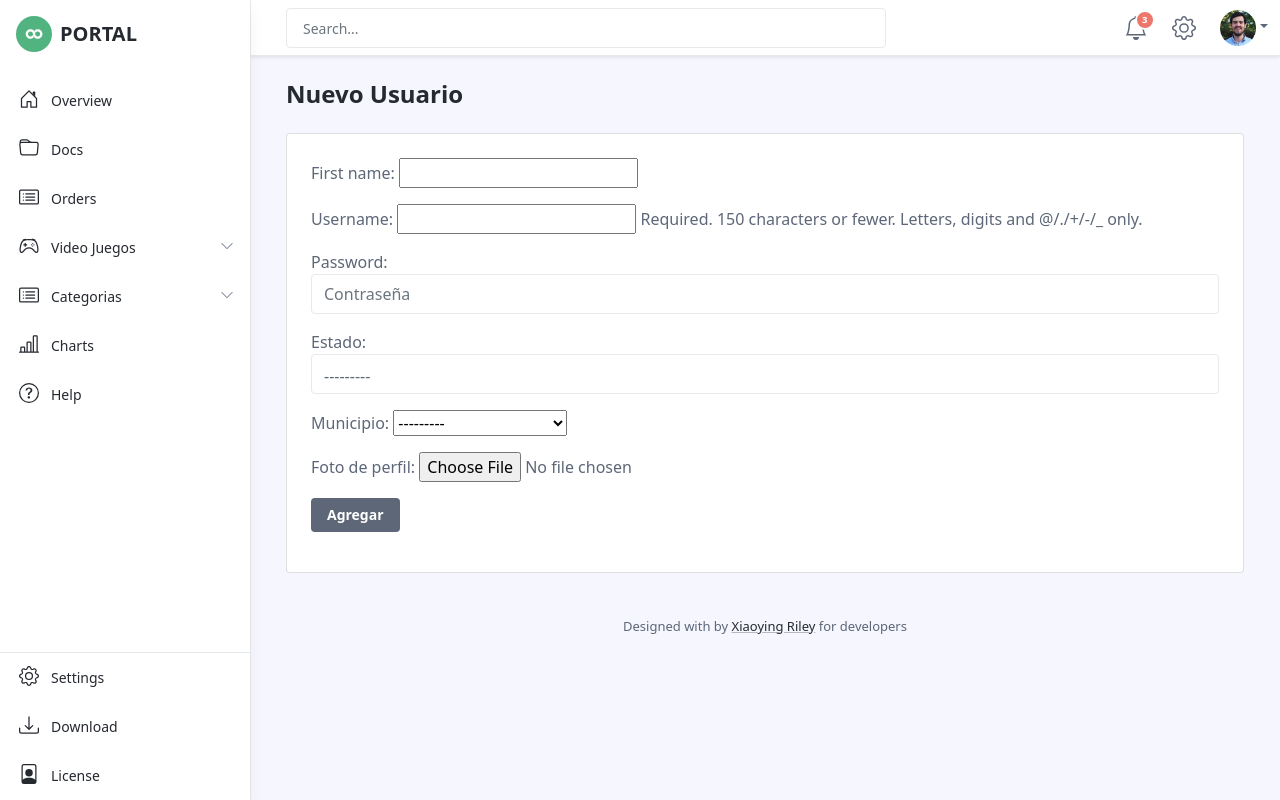
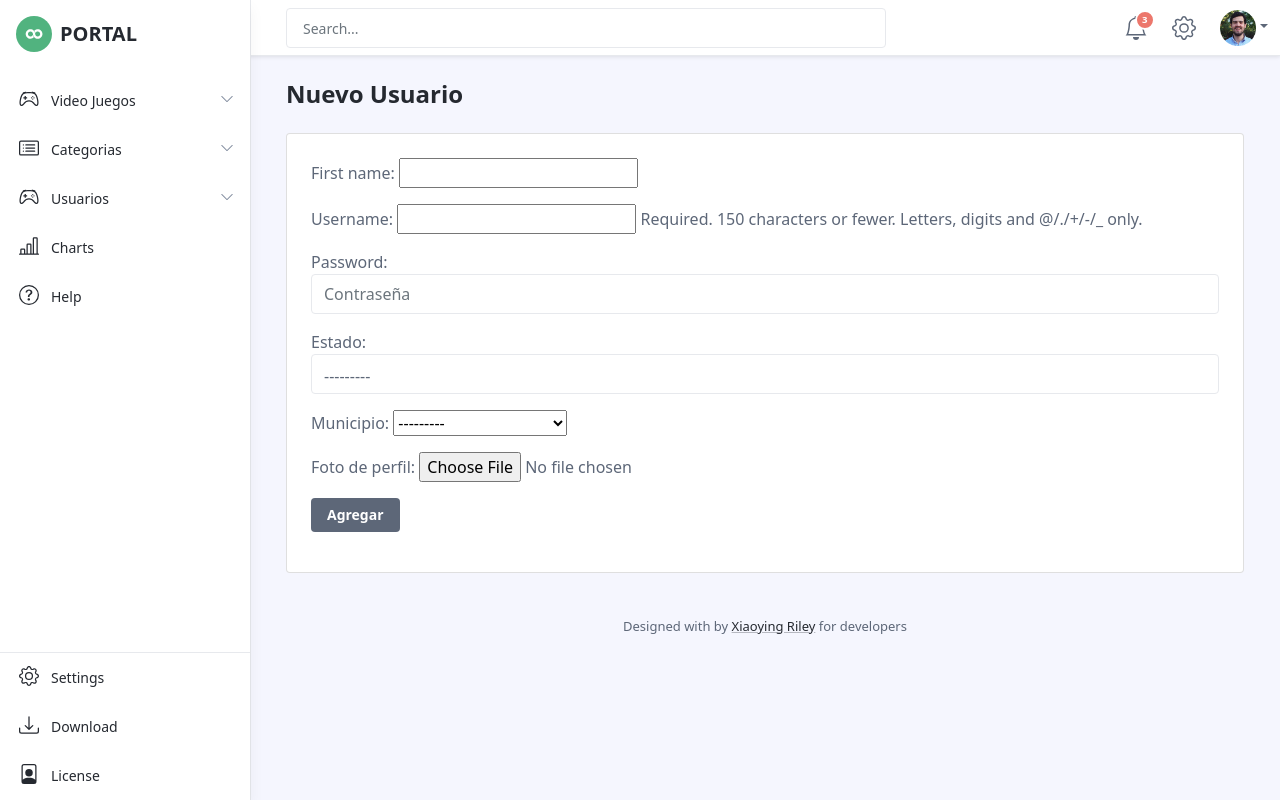
Before and after one commit to gerashdo/videojuegos_django_ejemplo, a Django app: page /usuarios/nuevo/ in a window 1280 px wide. Run offline with Django 3.2, Linux system fonts and the light colour scheme; data comes from the database, SQL or seed files in the repository; some libraries are stand-ins or nearby versions.

Commit message:
Implementacion de lista usuarios, agregado la barra de menu usuarios.

```diff
--- a/usuarios/urls.py
+++ b/usuarios/urls.py
@@ -4,7 +4,7 @@
 app_name = 'usuarios'
 
 urlpatterns = [
-    # path('lista/', views.VideojuegoList.as_view(), name='lista_videojuegos'),
+    path('lista/', views.UsuarioList.as_view(), name='lista_usuario'),
     path('nuevo/', views.NuevoUsuario.as_view(), name='nuevo_usuario'),
     path('municipios/', views.obtiene_municipios, name='obtiene_municipios'),
     # path('editar/<int:pk>', views.VideojuegoActualizar.as_view(), name='editar_videojuego'),
--- a/usuarios/views.py
+++ b/usuarios/views.py
@@ -1,5 +1,6 @@
 from django.shortcuts import render, get_object_or_404
 from django.views.generic.edit import CreateView
+from django.views.generic import ListView
 from .models import Usuario, Estado, Municipio
 from .forms import UsuarioForm
 from django.urls import reverse_lazy
@@ -30,3 +31,6 @@
         json.append({'id':municipio.id, 'nombre':municipio.nombre})
 
     return JsonResponse(json, safe=False)
+
+class UsuarioList(ListView):
+    model = Usuario
--- a/videojuego/templates/base2.html
+++ b/videojuego/templates/base2.html
@@ -173,44 +173,7 @@
 
 			    <nav id="app-nav-main" class="app-nav app-nav-main flex-grow-1">
 				    <ul class="app-menu list-unstyled accordion" id="menu-accordion">
-					    <li class="nav-item">
-					        <!--//Bootstrap Icons: https://icons.getbootstrap.com/ -->
-					        <a class="nav-link" href="index.html">
-						        <span class="nav-icon">
-						        <svg width="1em" height="1em" viewBox="0 0 16 16" class="bi bi-house-door" fill="currentColor" xmlns="http://www.w3.org/2000/svg">
-		  <path fill-rule="evenodd" d="M7.646 1.146a.5.5 0 0 1 .708 0l6 6a.5.5 0 0 1 .146.354v7a.5.5 0 0 1-.5.5H9.5a.5.5 0 0 1-.5-.5v-4H7v4a.5.5 0 0 1-.5.5H2a.5.5 0 0 1-.5-.5v-7a.5.5 0 0 1 .146-.354l6-6zM2.5 7.707V14H6v-4a.5.5 0 0 1 .5-.5h3a.5.5 0 0 1 .5.5v4h3.5V7.707L8 2.207l-5.5 5.5z"/>
-		  <path fill-rule="evenodd" d="M13 2.5V6l-2-2V2.5a.5.5 0 0 1 .5-.5h1a.5.5 0 0 1 .5.5z"/>
-		</svg>
-						         </span>
-		                         <span class="nav-link-text">Overview</span>
-					        </a><!--//nav-link-->
-					    </li><!--//nav-item-->
-					    <li class="nav-item">
-					        <!--//Bootstrap Icons: https://icons.getbootstrap.com/ -->
-					        <a class="nav-link" href="docs.html">
-						        <span class="nav-icon">
-						        <svg width="1em" height="1em" viewBox="0 0 16 16" class="bi bi-folder" fill="currentColor" xmlns="http://www.w3.org/2000/svg">
-  <path d="M9.828 4a3 3 0 0 1-2.12-.879l-.83-.828A1 1 0 0 0 6.173 2H2.5a1 1 0 0 0-1 .981L1.546 4h-1L.5 3a2 2 0 0 1 2-2h3.672a2 2 0 0 1 1.414.586l.828.828A2 2 0 0 0 9.828 3v1z"/>
-  <path fill-rule="evenodd" d="M13.81 4H2.19a1 1 0 0 0-.996 1.09l.637 7a1 1 0 0 0 .995.91h10.348a1 1 0 0 0 .995-.91l.637-7A1 1 0 0 0 13.81 4zM2.19 3A2 2 0 0 0 .198 5.181l.637 7A2 2 0 0 0 2.826 14h10.348a2 2 0 0 0 1.991-1.819l.637-7A2 2 0 0 0 13.81 3H2.19z"/>
-</svg>
-						         </span>
-		                         <span class="nav-link-text">Docs</span>
-					        </a><!--//nav-link-->
-					    </li><!--//nav-item-->
-					    <li class="nav-item">
-					        <!--//Bootstrap Icons: https://icons.getbootstrap.com/ -->
-					        <a class="nav-link" href="orders.html">
-						        <span class="nav-icon">
-						        <svg width="1em" height="1em" viewBox="0 0 16 16" class="bi bi-card-list" fill="currentColor" xmlns="http://www.w3.org/2000/svg">
-  <path fill-rule="evenodd" d="M14.5 3h-13a.5.5 0 0 0-.5.5v9a.5.5 0 0 0 .5.5h13a.5.5 0 0 0 .5-.5v-9a.5.5 0 0 0-.5-.5zm-13-1A1.5 1.5 0 0 0 0 3.5v9A1.5 1.5 0 0 0 1.5 14h13a1.5 1.5 0 0 0 1.5-1.5v-9A1.5 1.5 0 0 0 14.5 2h-13z"/>
-  <path fill-rule="evenodd" d="M5 8a.5.5 0 0 1 .5-.5h7a.5.5 0 0 1 0 1h-7A.5.5 0 0 1 5 8zm0-2.5a.5.5 0 0 1 .5-.5h7a.5.5 0 0 1 0 1h-7a.5.5 0 0 1-.5-.5zm0 5a.5.5 0 0 1 .5-.5h7a.5.5 0 0 1 0 1h-7a.5.5 0 0 1-.5-.5z"/>
-  <circle cx="3.5" cy="5.5" r=".5"/>
-  <circle cx="3.5" cy="8" r=".5"/>
-  <circle cx="3.5" cy="10.5" r=".5"/>
-</svg>
-						         </span>
-		                         <span class="nav-link-text">Orders</span>
-					        </a><!--//nav-link-->
+
 					    </li><!--//nav-item-->
 					    <li class="nav-item has-submenu">
 					        <!--//Bootstrap Icons: https://icons.getbootstrap.com/ -->
@@ -265,6 +228,32 @@
 						        </ul>
 					        </div>
 					    </li><!--//nav-item-->
+
+					</li><!--//nav-item-->
+					<li class="nav-item has-submenu">
+						<!--//Bootstrap Icons: https://icons.getbootstrap.com/ -->
+						<a class="nav-link submenu-toggle" href="#" data-toggle="collapse" data-target="#submenu-3" aria-expanded="false" aria-controls="submenu-3">
+							<span class="nav-icon">
+							<!--//Bootstrap Icons: https://icons.getbootstrap.com/ -->
+							<svg xmlns="http://www.w3.org/2000/svg" width="16" height="16" fill="currentColor" class="bi bi-controller" viewBox="0 0 16 16">
+								<path d="M11.5 6.027a.5.5 0 1 1-1 0 .5.5 0 0 1 1 0zm-1.5 1.5a.5.5 0 1 0 0-1 .5.5 0 0 0 0 1zm2.5-.5a.5.5 0 1 1-1 0 .5.5 0 0 1 1 0zm-1.5 1.5a.5.5 0 1 0 0-1 .5.5 0 0 0 0 1zm-6.5-3h1v1h1v1h-1v1h-1v-1h-1v-1h1v-1z"/>
+								<path d="M3.051 3.26a.5.5 0 0 1 .354-.613l1.932-.518a.5.5 0 0 1 .62.39c.655-.079 1.35-.117 2.043-.117.72 0 1.443.041 2.12.126a.5.5 0 0 1 .622-.399l1.932.518a.5.5 0 0 1 .306.729c.14.09.266.19.373.297.408.408.78 1.05 1.095 1.772.32.733.599 1.591.805 2.466.206.875.34 1.78.364 2.606.024.816-.059 1.602-.328 2.21a1.42 1.42 0 0 1-1.445.83c-.636-.067-1.115-.394-1.513-.773-.245-.232-.496-.526-.739-.808-.126-.148-.25-.292-.368-.423-.728-.804-1.597-1.527-3.224-1.527-1.627 0-2.496.723-3.224 1.527-.119.131-.242.275-.368.423-.243.282-.494.575-.739.808-.398.38-.877.706-1.513.773a1.42 1.42 0 0 1-1.445-.83c-.27-.608-.352-1.395-.329-2.21.024-.826.16-1.73.365-2.606.206-.875.486-1.733.805-2.466.315-.722.687-1.364 1.094-1.772a2.34 2.34 0 0 1 .433-.335.504.504 0 0 1-.028-.079zm2.036.412c-.877.185-1.469.443-1.733.708-.276.276-.587.783-.885 1.465a13.748 13.748 0 0 0-.748 2.295 12.351 12.351 0 0 0-.339 2.406c-.022.755.062 1.368.243 1.776a.42.42 0 0 0 .426.24c.327-.034.61-.199.929-.502.212-.202.4-.423.615-.674.133-.156.276-.323.44-.504C4.861 9.969 5.978 9.027 8 9.027s3.139.942 3.965 1.855c.164.181.307.348.44.504.214.251.403.472.615.674.318.303.601.468.929.503a.42.42 0 0 0 .426-.241c.18-.408.265-1.02.243-1.776a12.354 12.354 0 0 0-.339-2.406 13.753 13.753 0 0 0-.748-2.295c-.298-.682-.61-1.19-.885-1.465-.264-.265-.856-.523-1.733-.708-.85-.179-1.877-.27-2.913-.27-1.036 0-2.063.091-2.913.27z"/>
+							  </svg>
+							 </span>
+							 <span class="nav-link-text">Usuarios</span>
+							 <span class="submenu-arrow">
+								 <svg width="1em" height="1em" viewBox="0 0 16 16" class="bi bi-chevron-down" fill="currentColor" xmlns="http://www.w3.org/2000/svg">
+  <path fill-rule="evenodd" d="M1.646 4.646a.5.5 0 0 1 .708 0L8 10.293l5.646-5.647a.5.5 0 0 1 .708.708l-6 6a.5.5 0 0 1-.708 0l-6-6a.5.5 0 0 1 0-.708z"/>
+</svg>
+							 </span><!--//submenu-arrow-->
+						</a><!--//nav-link-->
+						<div id="submenu-3" class="collapse submenu submenu-3" data-parent="#menu-accordion">
+							<ul class="submenu-list list-unstyled">
+								<li class="submenu-item "><a class="submenu-link" href="{% url 'usuarios:lista_usuario' %}">Lista</a></li>
+								<li class="submenu-item"><a class="submenu-link" href="{% url 'usuarios:nuevo_usuario' %}">Nuevo</a></li>
+							</ul>
+						</div>
+					</li><!--//nav-item-->
 
 
 					    <li class="nav-item">
```
Also changed, not shown: usuarios/templates/usuarios/usuario_list.html (added, +43 -0 lines).
